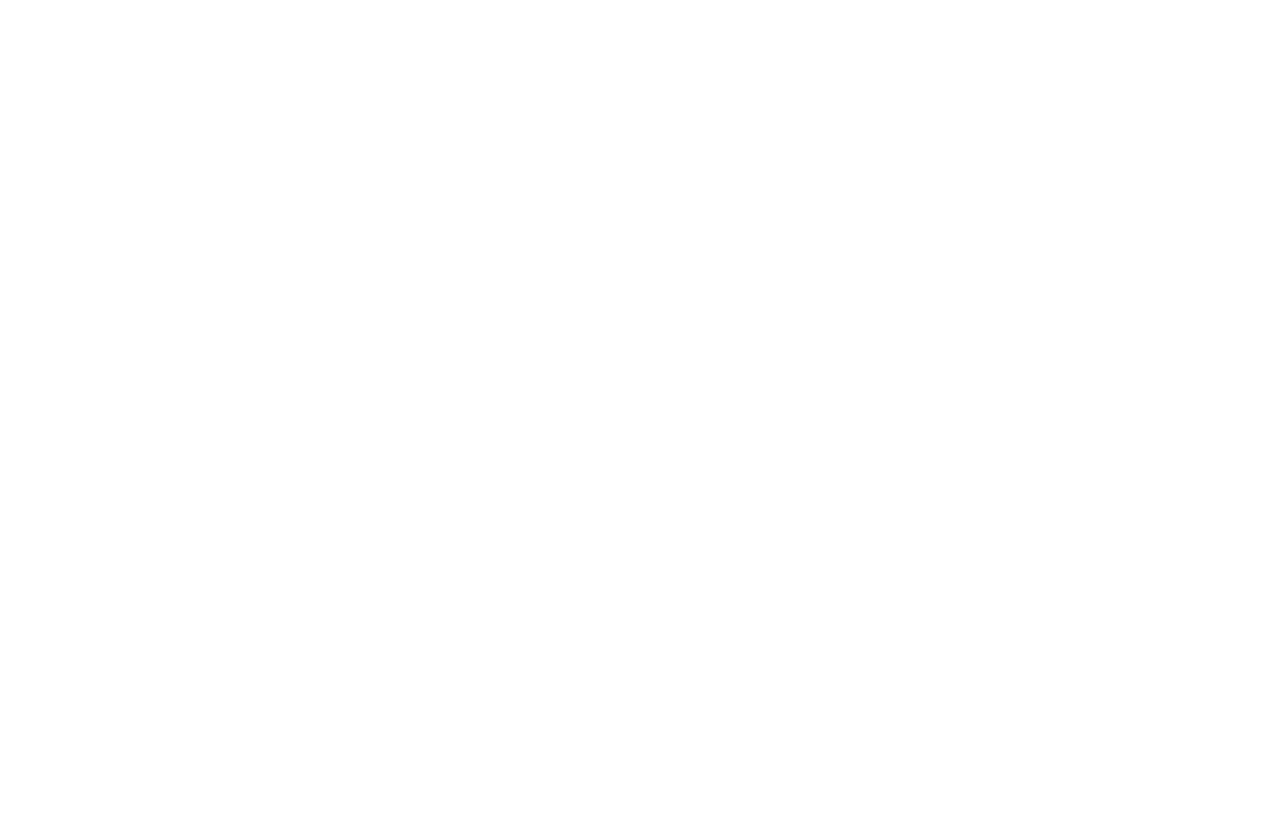
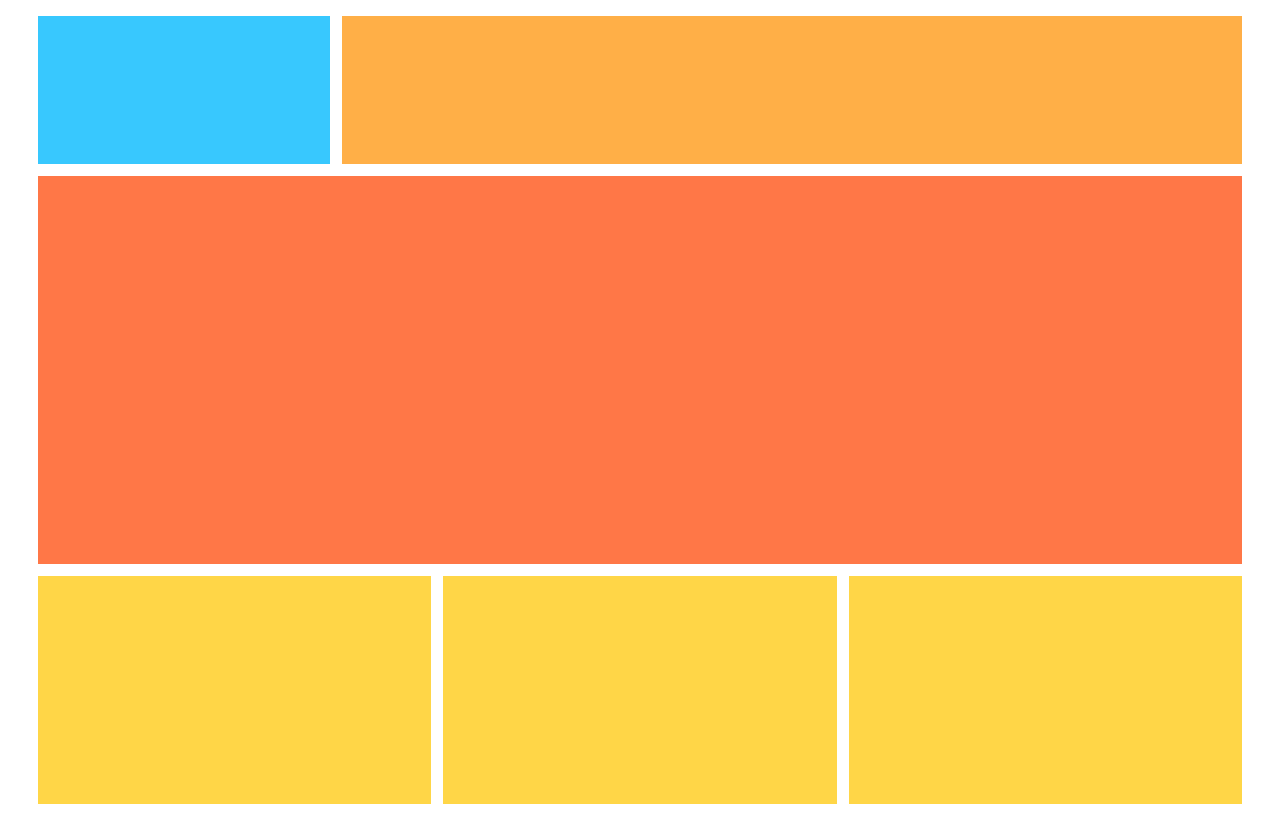
Before and after one commit to tsokhserhiy/rwd-hwk, a plain HTML site: page task4/index.html in a window 1280 px wide. Drawn offline with nearby package versions, Linux system fonts and the light colour scheme.

Commit message:
added task4

```diff
--- a/task4/index.html
+++ b/task4/index.html
@@ -0,0 +1,52 @@
+<!DOCTYPE html>
+<html>
+  <head>
+    <meta charset="utf-8">
+    <meta name="viewport" content="width=device-width, initial-scale=1">
+    <title>rwd task 4</title>
+    <!-- Bootstrap -->
+    <link rel="stylesheet" href="https://maxcdn.bootstrapcdn.com/bootstrap/3.3.7/css/bootstrap.min.css" integrity="sha384-BVYiiSIFeK1dGmJRAkycuHAHRg32OmUcww7on3RYdg4Va+PmSTsz/K68vbdEjh4u" crossorigin="anonymous">
+
+    <link rel="stylesheet" href="style.css">
+  </head>
+
+  <body>
+    <div class="rwd container">
+
+      <div class="row header">
+        <div class="blue col-xs-3 col-sm-3 col-md-3 ">
+
+        </div>
+        <div class="orange col-xs-9 col-sm-9 col-md-9 ">
+
+        </div>
+      </div>
+
+      <div class="row aside">
+        <div class="red col-xs-12 col-sm-12 col-md-12 ">
+
+        </div>
+      </div>
+
+      <div class="row content">
+        <div class="yellow col-xs-12 col-sm-4 col-md-4 ">
+
+        </div>
+        <div class="yellow col-xs-12 col-sm-4 col-md-4 ">
+
+        </div>
+        <div class="yellow col-xs-12 col-sm-4 col-md-4 ">
+
+        </div>
+      </div>
+
+      <div class="row footer">
+        <div class="pink col-xs-0 col-sm-12 col-md-0 col-lg-0">
+
+        </div>
+      </div>
+
+    </div>
+
+  </body>
+</html>
--- a/task4/style.css
+++ b/task4/style.css
@@ -0,0 +1,57 @@
+* {
+  margin: 0px;
+  padding: 0px;
+}
+
+.rwd {
+  width: 95%;
+  margin: 10px auto;
+}
+
+.blue {
+  background: #38C8FE;
+  height: 20vh;
+}
+
+.orange {
+  background: #FFAF47;
+  height: 20vh;
+}
+
+.red {
+  background: #FF7747;
+  height: 50vh;
+}
+
+.yellow {
+  background: #FFD647;
+  height: 30vh;
+}
+
+.pink {
+  background: #FDC1FF;
+  height: 20vh;
+  display: none;
+}
+
+.blue, .orange, .red, .yellow, .pink {
+    border: 6px solid white;
+}
+
+@media (min-width: 769px) and (max-width: 1023px) {
+	.pink {
+		display: block;
+	}
+}
+
+/* Extra small devices (phones, less than 768px) */
+/* No media query since this is the default in Bootstrap */
+
+/* Small devices (tablets, 768px and up) */
+@media (min-width: @screen-sm-min) { ... }
+
+/* Medium devices (desktops, 992px and up) */
+@media (min-width: @screen-md-min) { ... }
+
+/* Large devices (large desktops, 1200px and up) */
+@media (min-width: @screen-lg-min) { ... }
```
Also changed, not shown: task3/index.html (+2 -0 lines).
